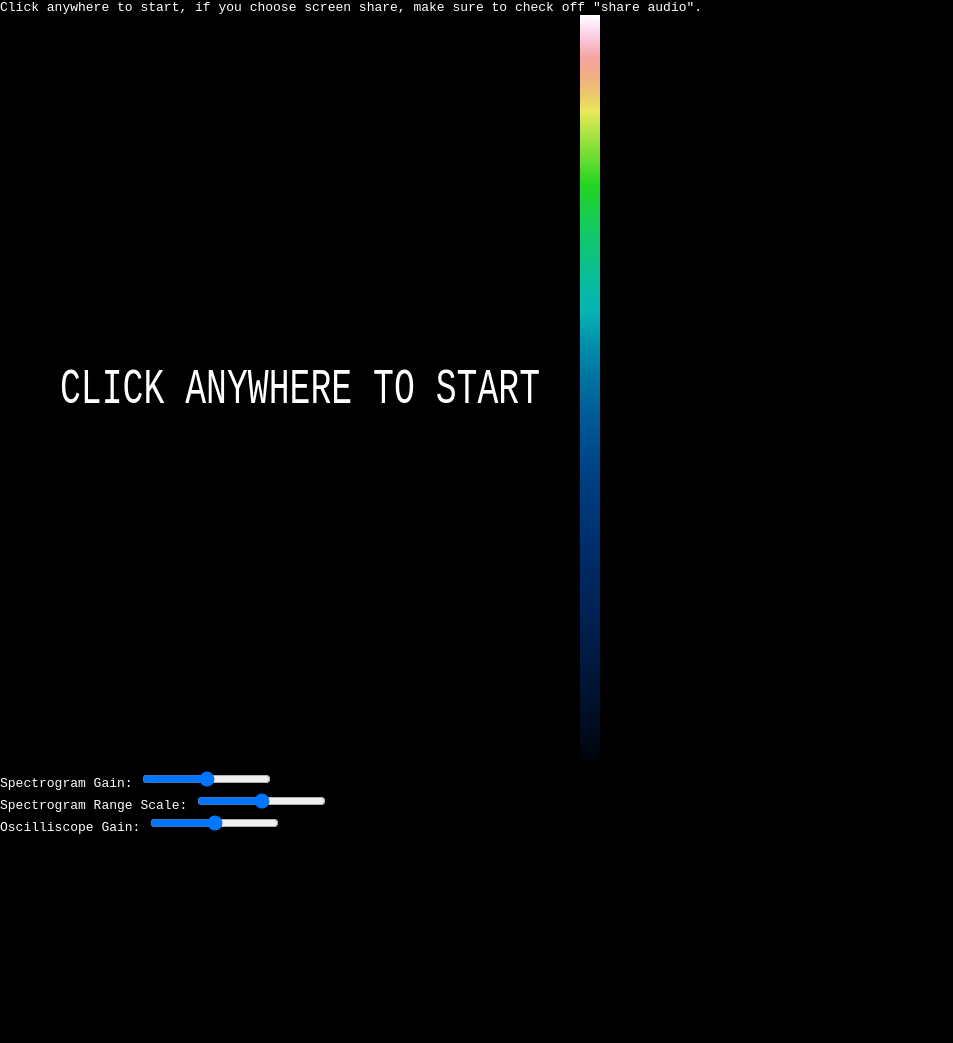
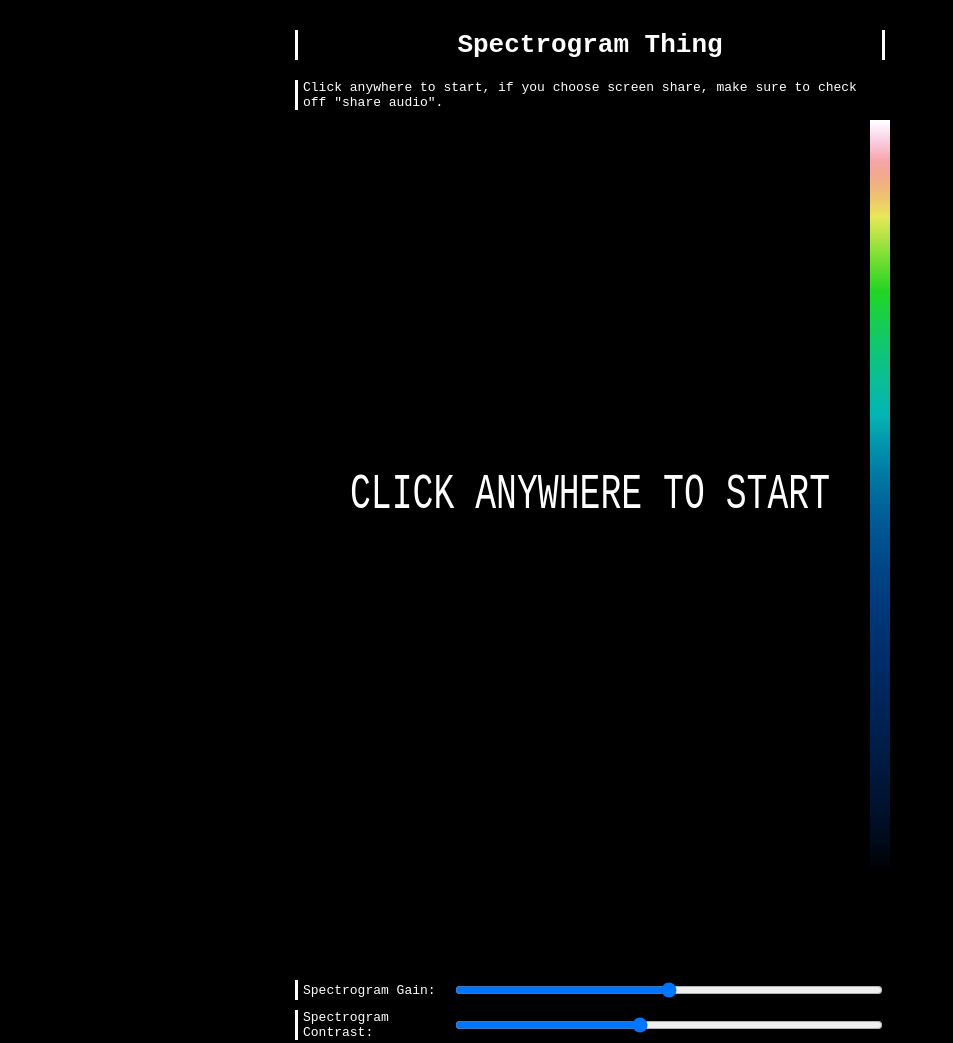
Before and after one commit to SciDev5/Web-AudioAnalysisTesting, a plain HTML site: page index.html in a window 1280 px wide. Shown: the top 1043 px of the page, without its empty margins (0-953 px from the left). Before the commit the page ends 835 px from the top, so only its background shows below. Drawn offline with Linux system fonts and the light colour scheme.

Commit message:
Improved look and usability

```diff
--- a/index.css
+++ b/index.css
@@ -1,7 +1,35 @@
 body {
     margin: 0px;
+    width: 600px;
+    margin-left: calc(50% - 350px);
+    margin-top: 30px;
 }
 div {
     color: white;
     font-family: monospace;
+    border-left: 3px solid white;
+    margin: 10px 5px;
+    padding-left: 5px;
 }
+h1 {
+    color: white;
+    font-family: monospace;
+    font-size: 2em;
+    border-left: 3px solid white;
+    border-right: 3px solid white;
+    margin: 20px 5px;
+    text-align: center;
+}
+canvas {
+    resize: horizontal;
+    display: block;
+}
+body > div > span {
+    width: 150px;
+    display: inline-block;
+    vertical-align: middle;
+}
+input[type="range"] {
+    width: 428px;
+    vertical-align: middle;
+}
--- a/index.html
+++ b/index.html
@@ -6,12 +6,13 @@
         <meta charset="UTF-8">
     </head>
     <body>
+        <h1>Spectrogram Thing</h1>
         <div>Click anywhere to start, if you choose screen share, make sure to check off "share audio".</div>
         <canvas id="spectrogram" width="600" height="750"></canvas>
         <canvas id="oscilliscope" width="600" height="100"></canvas>
         <!--canvas id="oscilliscope-2d" width="600" height="600"></canvas-->
-        <div><span>Spectrogram Gain: </span><input type="range" id="spec-gain-slider" min="-50" max="50" step="0.1" value="0"></div>
-        <div><span>Spectrogram Range Scale: </span><input type="range" id="spec-range-slider" min="-50" max="50" step="0.1" value="0"></div>
+        <div><span>Spectrogram Gain: </span><input type="range" id="spec-gain-slider" min="-100" max="100" step="1" value="0"></div>
+        <div><span>Spectrogram Contrast: </span><input type="range" id="spec-range-slider" min="-150" max="200" step="1" value="0"></div>
         <div><span>Oscilliscope Gain: </span><input type="range" id="osc-gain-slider" min="-3" max="3" step="0.1" value="0"></div>
     </body>
 </html>
--- a/index.js
+++ b/index.js
@@ -94,7 +94,7 @@ function loop() {
         var sortedData = data.map(v=>v).sort(), min = sortedData[0], max = sortedData[data.length-1];
         min = -200+rangeScale; max = 30;
         data = data.map(v=>v+powerScale).map(v=>(v-min)/(max-min));
-        for (var i = 0; i < height; i++) {
+        for (var i = 0; i < nChunks; i++) {
             //var color = `hsl(${Math.floor(360*data[i])},100%,50%)`;
             //var color = new Color(Math.floor(255*data[i]),Math.floor(255*data[i]),Math.floor(255*data[i])).hex
             var color = getIntensityColor(data[i]).hex;
@@ -207,19 +207,11 @@ function getWaveformData(nSamples) {
 }
 
 function getIntensityColor(fac) {
-    var h = (0.6-0.75*fac**4+1)%1;
-    var s = 1-fac**7;
-    var v = fac**0.7;
-
+    var k = Math.max(0,Math.min(1,fac));
+    var h = (0.6-0.75*k**4+1)%1;
+    var s = 1-k**7;
+    var v = k**0.7;
     return Color.hsv(h,s,v);
-
-    var k = Math.min(1,Math.max(0,fac)) * (intensityColorMap.length-1);
-    var il = Math.floor(k), ih = il+1; k -= il;
-
-    if (k == 0) return intensityColorMap[il];
-    return Color.mix(intensityColorMap[il],intensityColorMap[ih],k);
-
-    return new Color(Math.floor(255*fac),Math.floor(255*fac),Math.floor(255*fac)).hex;
 }
 
 // ------------- Events ------------- //
```
